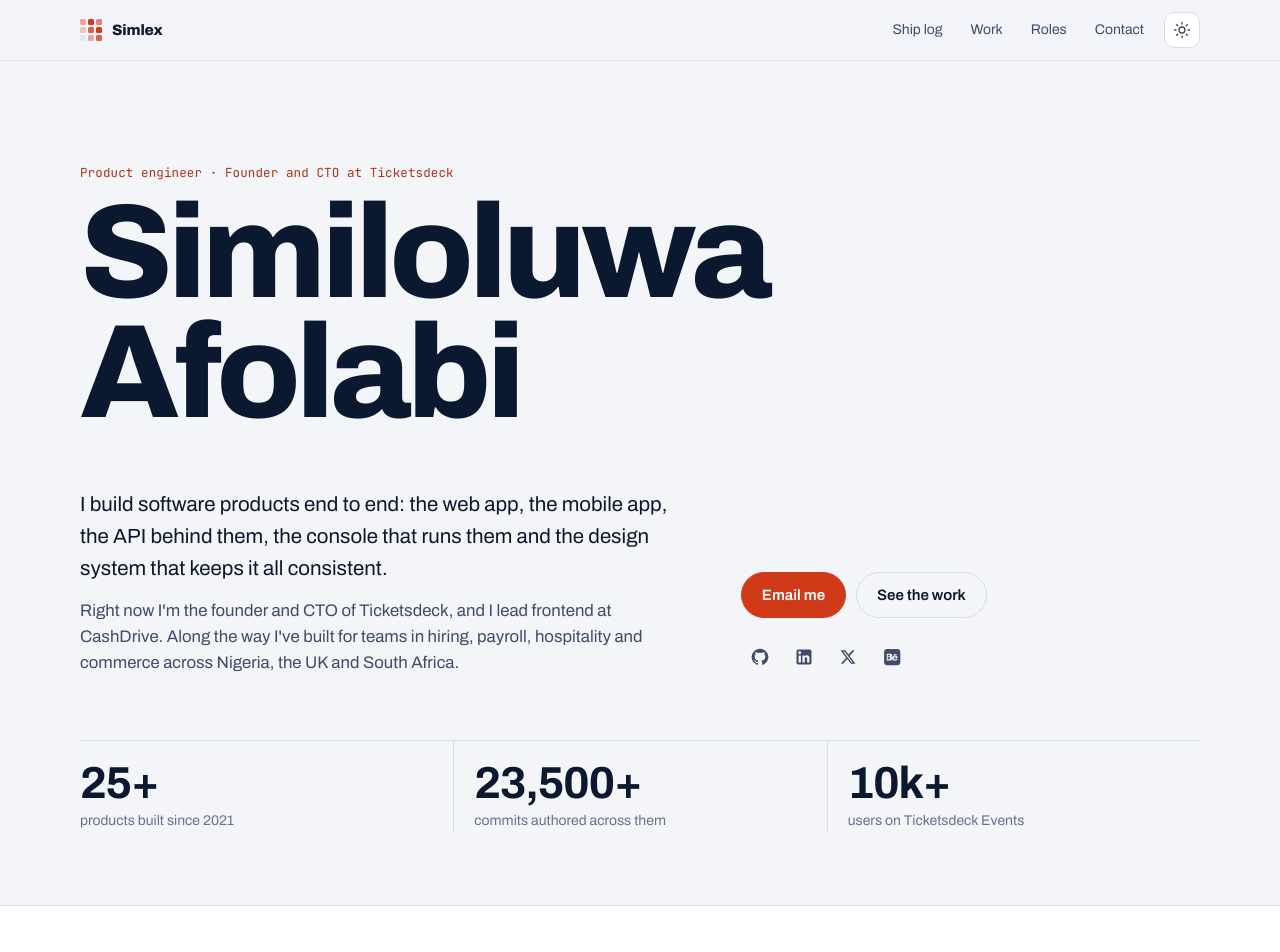
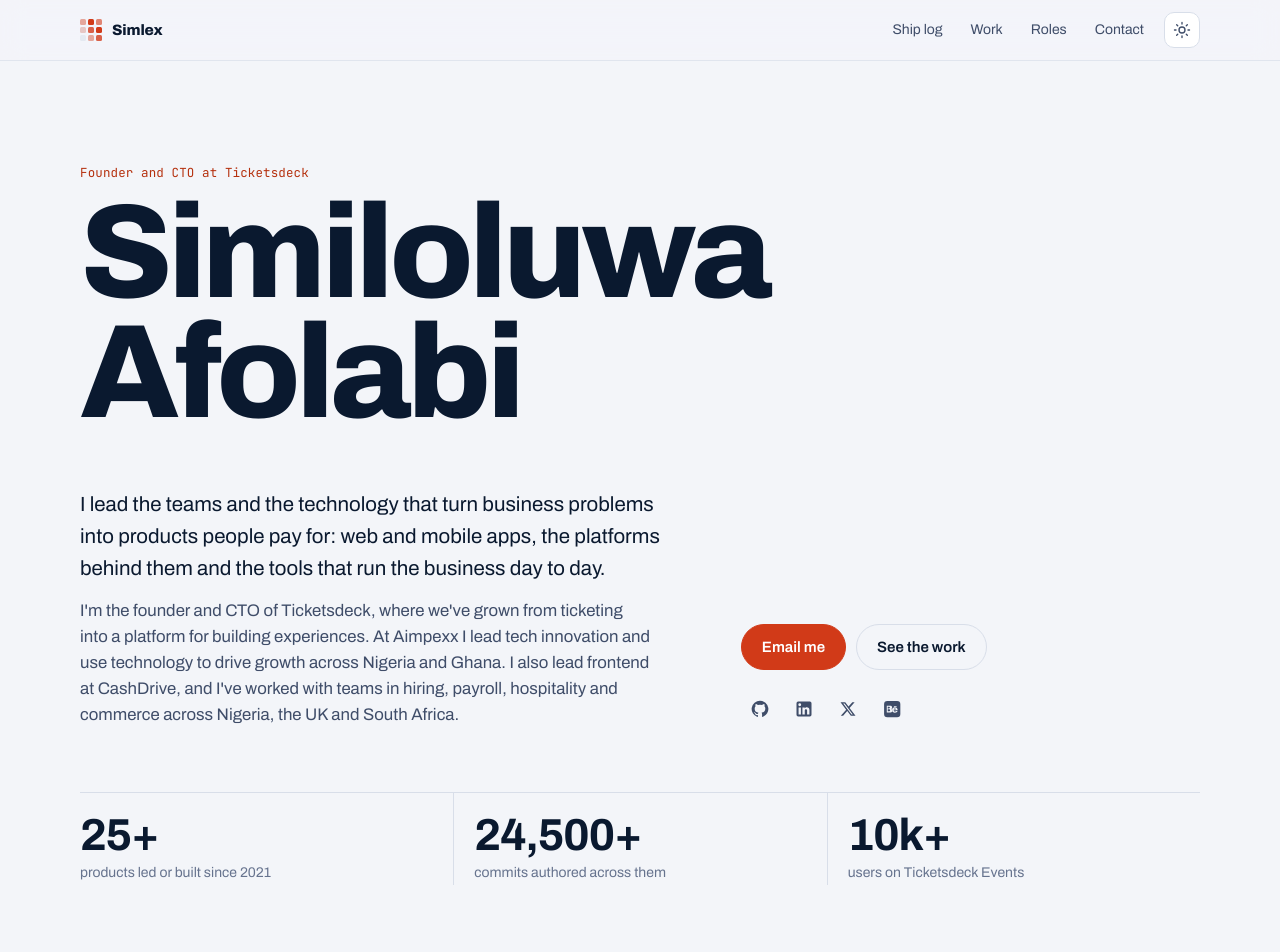
Before and after one commit to Simlex/portfolio, a Next.js app: page / in a window 1280 px wide. Shown: the top 952 px of the page. Built offline with nearby package versions, Linux system fonts and the light colour scheme; no server answers.

Commit message:
refactor: reposition the hero and site description around leadership

```diff
--- a/app/(v2)/layout.tsx
+++ b/app/(v2)/layout.tsx
@@ -23,7 +23,7 @@ const jetBrainsMono = JetBrains_Mono({
 });
 
 const SITE_DESCRIPTION: string =
-    'Product engineer and founder. Web apps, mobile apps, APIs and design systems for fintech, events, hiring, hospitality and commerce.';
+    'Founder, CTO and engineering lead. I lead the teams and technology behind products in events, fintech, trade and logistics, hiring and commerce.';
 
 /** Absolute URLs are baked in at build time, so this must never fall back to localhost: link previews resolve og:image against it. */
 const PRODUCTION_URL: string = 'https://simlexltd.com';
--- a/app/constants/v2/profile.ts
+++ b/app/constants/v2/profile.ts
@@ -2,18 +2,18 @@ import { IconName, type ContactLink, type HeroFact, type SocialLink } from '@/ap
 
 export const PROFILE_NAME: string = 'Similoluwa Afolabi';
 
-export const PROFILE_EYEBROW: string = 'Product engineer · Founder and CTO at Ticketsdeck';
+export const PROFILE_EYEBROW: string = 'Founder and CTO at Ticketsdeck';
 
 export const PROFILE_LEDE: string[] = [
-    'I build software products end to end: the web app, the mobile app, the API behind them, the console that runs them and the design system that keeps it all consistent.',
-    "Right now I'm the founder and CTO of Ticketsdeck, and I lead frontend at CashDrive. Along the way I've built for teams in hiring, payroll, hospitality and commerce across Nigeria, the UK and South Africa.",
+    'I lead the teams and the technology that turn business problems into products people pay for: web and mobile apps, the platforms behind them and the tools that run the business day to day.',
+    "I'm the founder and CTO of Ticketsdeck, where we've grown from ticketing into a platform for building experiences. At Aimpexx I lead tech innovation and use technology to drive growth across Nigeria and Ghana. I also lead frontend at CashDrive, and I've worked with teams in hiring, payroll, hospitality and commerce across Nigeria, the UK and South Africa.",
 ];
 
 export const PROFILE_EMAIL: string = 'similoluwaafolabi@gmail.com';
 
 export const HERO_FACTS: HeroFact[] = [
-    { value: '25+', label: 'products built since 2021' },
-    { value: '23,500+', label: 'commits authored across them' },
+    { value: '25+', label: 'products led or built since 2021' },
+    { value: '24,500+', label: 'commits authored across them' },
     { value: '10k+', label: 'users on Ticketsdeck Events' },
 ];
 
@@ -27,7 +27,7 @@ export const SOCIAL_LINKS: SocialLink[] = [
 export const CONTACT_HEADING: string = 'Got something to build?';
 
 export const CONTACT_BODY: string =
-    "I'm at my best owning a product end to end, or leading the team that does. Tell me what you're working on.";
+    "I'm at my best when I own the outcome: the product, the team behind it and the numbers it has to move. Tell me what you're working on.";
 
 export const CONTACT_LINKS: ContactLink[] = [
     { label: 'Call', value: '+234 806 592 6316', href: 'tel:+2348065926316' },
```
